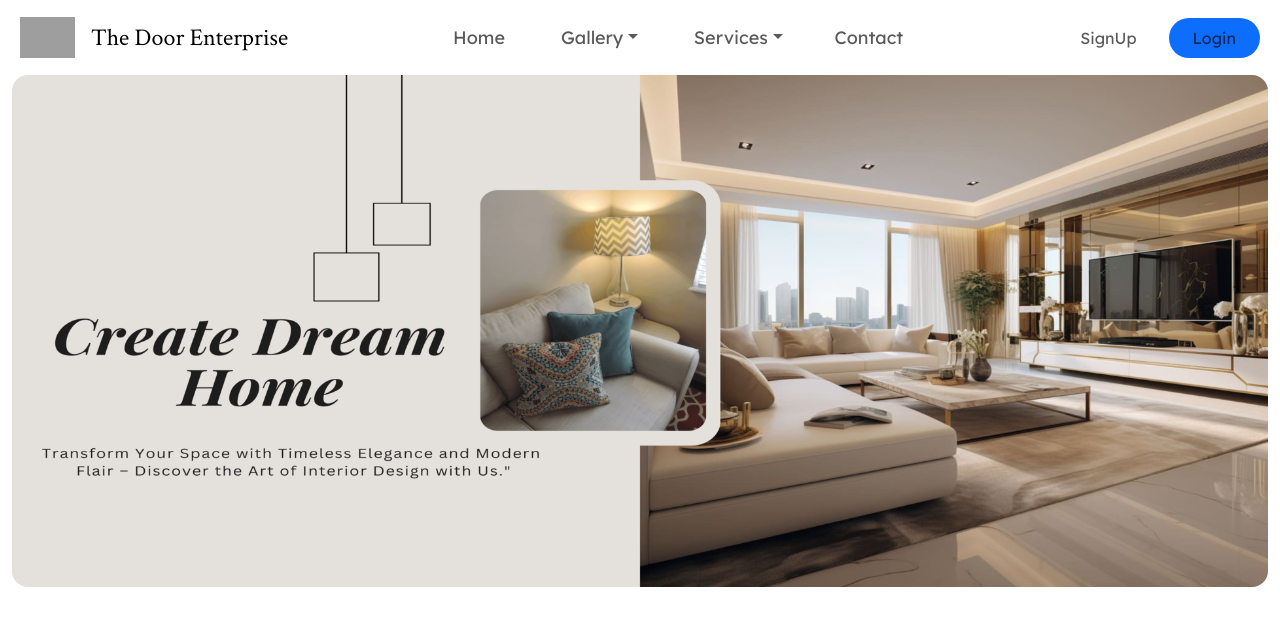
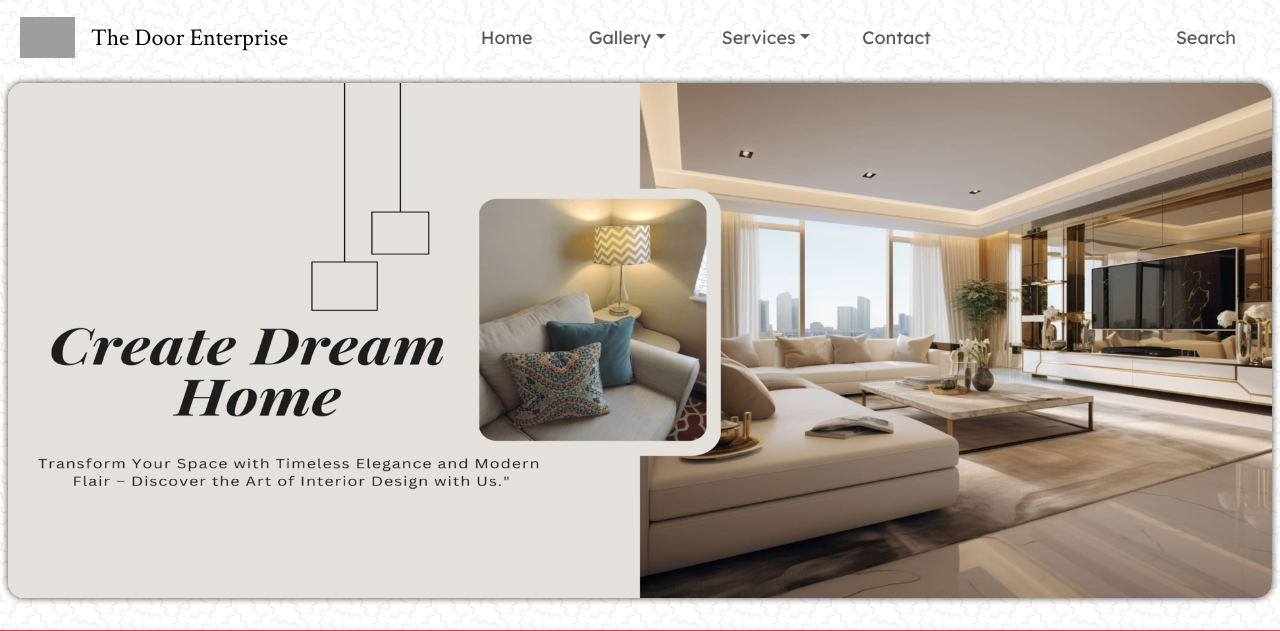
Before and after one commit to akashworkprofile2024/project, a PHP site: page / in a window 1280 px wide. Shown: the top 631 px of the page. Before the commit the page ends 587 px from the top, so only its background shows below. Run offline with PHP 8.4, Linux system fonts and the light colour scheme; grey boxes are pictures that could not be loaded.

Commit message:
doorexterprise

```diff
--- a/doorenterprise/index.html
+++ b/doorenterprise/index.html
@@ -10,14 +10,14 @@
  <script src="bootstrap-5.3.3-dist/js/bootstrap.min.js"></script>
  <script src="bootstrap-5.3.3-dist/js/bootstrap.bundle.min.js"></script>
 <!-- Css Linked -->
- <link rel="stylesheet" href="style.css">
- <link rel="stylesheet" href="mediaquries.css">
+<link rel="stylesheet" href="../doorenterprise/style.css">
+<link rel="stylesheet" href="../doorenterprise/mediaquries.css">
  <body>
   <main class="container-fluid" >
 
     <!-- ====== DEPLOY NAVIGATION BAR ====== -->
 
-      <nav class=" container-fluid bg-white navbar navbar-expand-sm bg-dark">
+      <nav class=" container-fluid bg-white navbar navbar-expand-sm bg-dark" style="background-image: url(../doorenterprise/image/backimage.png);">
         <!-- LOGO -->
         <a href="" class="navbar-brand ms-2">
           <img id="cmplogo" src="image/companylogo.png" width="55px" alt="Company Image" title="">
@@ -31,8 +31,10 @@
         </button>
 
         <!-- COLLAPSE ELEMENT -->
+
         <div class="collapse navbar-collapse" id="colsiblenav">
-          <ul class="navbar-nav  me-sm-2  w-100 justify-content-center scale-up-center">
+
+          <ul class="navbar-nav  me-sm-5  w-100 justify-content-center scale-up-center">
 
             <li class="nav-item ms-sm-1 " id="stylenavitems"><a class="nav-link  rounded-pill px-4 my-2" id="configitems" href="">Home</a></li>
 
@@ -60,23 +62,33 @@
 
           </ul>
 
-          <ul class="navbar-nav me-2 mt-1  mb-1 scale-up-center" >
 
-            <li class="nav-item"><a class="nav-link  rounded-pill px-4" id="configsignup" href="#">SignUp</a></li>
-
+          <ul class="navbar-nav  me-2 border-2 rounded-pill scale-up-center" id="login">
+              <li class="nav-item border-2 rounded-pill"><a class="nav-link rounded-pill px-4" id="configlogin" href="#">Search</a></li>
           </ul>
 
-          <ul class="navbar-nav bg-primary me-2 border-2 rounded-pill scale-up-center" id="login">
-              <li class="nav-item border-2 rounded-pill"><a class="nav-link rounded-pill px-4" id="configlogin" href="#">Login</a></li>
-          </ul>
       </nav>
     </div>
   </main>
 
-  <div id="configbanner" class="container-fluid ">
-      <img class="img-fluid mediaquireimg rounded-4" src="image/mainbannerredit.png" alt="" >
+  <div class="container-fluid p-2">
+      <img id="configbanner" class="img-fluid mediaquireimg  rounded-4"  src="image/mainbannerredit.png" alt="" >
+  </div><br>
 
-  </div>
+  <div class="container-fluid p-2 bg-danger position-relative">
+    <!-- Image -->
+    <img class="img-fluid w-100 rounded-4" src="../doorenterprise/image/banner21.jpg" alt="">
+
+    <!-- Overlay Text -->
+    <div class="position-absolute top-50 start-50 translate-middle text-white text-center">
+        <h1 id="upperhead">Transform your space into a haven of comfort and Style</h1>
+        <p>Tailor every Detail: False Celling, Electrical, Flooring / Wooden Flooring, Paint / Wall Painting, <br> &nbsp;&nbsp; Murals, Modular Kitchen, Hydraulic Bed, Wardrobe’s, Sofa</p>
+    </div>
+</div>
 
 </body>
+
+
+<style>
+     </style>
 </html>
--- a/doorenterprise/style.css
+++ b/doorenterprise/style.css
@@ -13,6 +13,17 @@
 
 /* =========  DESIGNING PART ===========  */
 
+/* BACKGROUND IMAGE */
+body{
+      background-image: url("../doorenterprise/image/backimage.png");
+}
+
+.collapse{
+      background-image: url(../doorenterprise/image/backimage.png);
+}
+
+
+
 /* NAV-ITEMS */
 
 #configitems{
@@ -22,8 +33,9 @@
 }
 
 #configitems:hover{
-      color: white;
-      background-color: ;
+      color: #f8e160;
+      background-color: black;
+
 }
 
 #companyname{
@@ -42,4 +54,12 @@
 
 #configlogin{
       font-family: lexend;
+      font-size:large;
 }
+
+
+#configbanner{
+      -webkit-box-shadow: 0px 0px 7px 0px rgba(0,0,0,0.75);
+      -moz-box-shadow: 0px 0px 7px 0px rgba(0,0,0,0.75);
+      box-shadow: 0px 0px 7px 0px rgba(0,0,0,0.75);
+}
```
